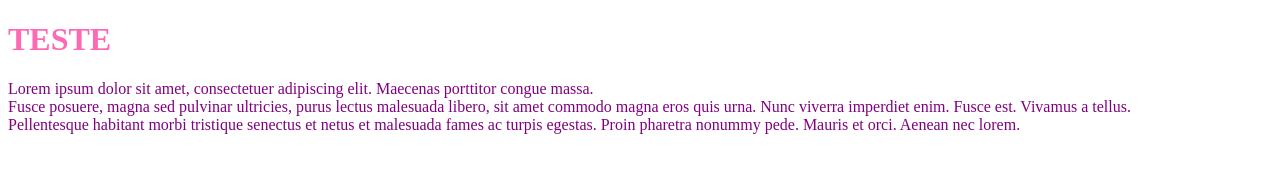
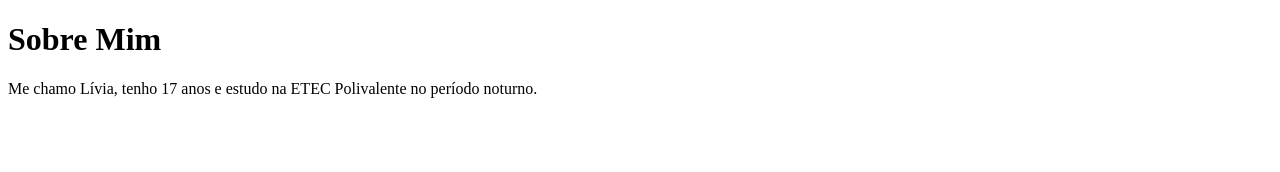
Before and after one commit to liviastrapasson/Teste, a plain HTML site: page index.html in a window 1280 px wide. Drawn offline with Linux system fonts and the light colour scheme.

Commit message:
sobre mim

```diff
--- a/index.html
+++ b/index.html
@@ -6,12 +6,8 @@
         <title>TESTE - GIT</title>
     </head>
     <body>
-        <h1 style="color: hotpink;">TESTE</h1>
-        <p style="color: purple;">Lorem ipsum dolor sit amet, consectetuer adipiscing elit. Maecenas porttitor congue massa. <br>
-            Fusce posuere, magna sed pulvinar ultricies, purus lectus malesuada libero, sit amet commodo magna eros quis urna. Nunc viverra imperdiet enim.
-            Fusce est. Vivamus a tellus. <br>
-            Pellentesque habitant morbi tristique senectus et netus et malesuada fames ac turpis egestas. Proin pharetra nonummy pede.
-            Mauris et orci. Aenean nec lorem. <br>
+        <h1>Sobre Mim</h1>
+        <p> Me chamo Lívia, tenho 17 anos e estudo na ETEC Polivalente no período noturno.
         </p>
     </body>
 </html>
```
